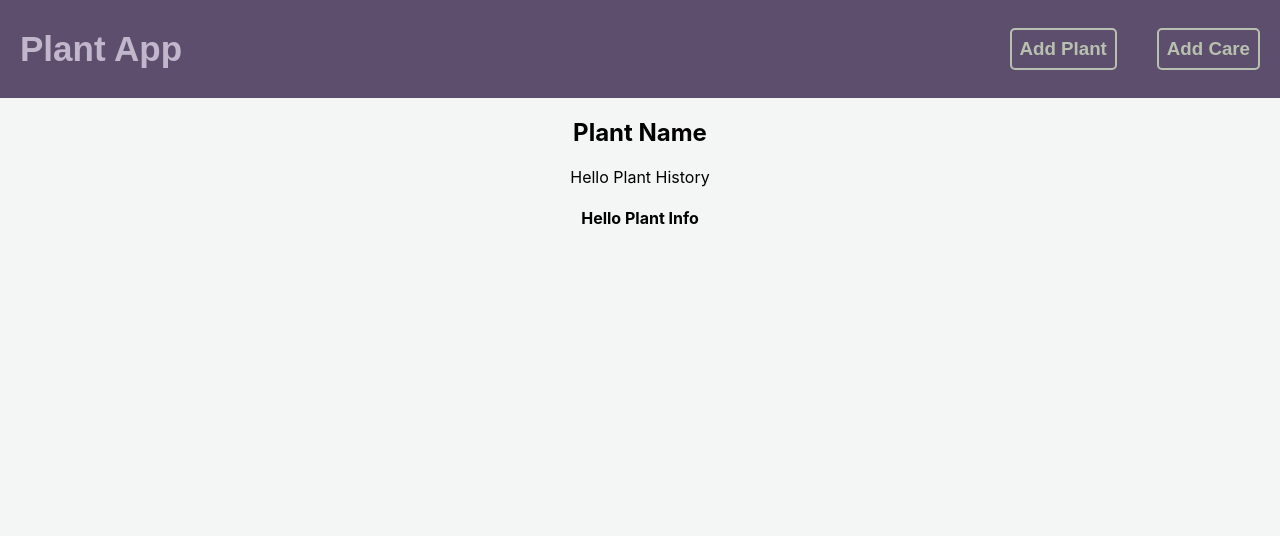
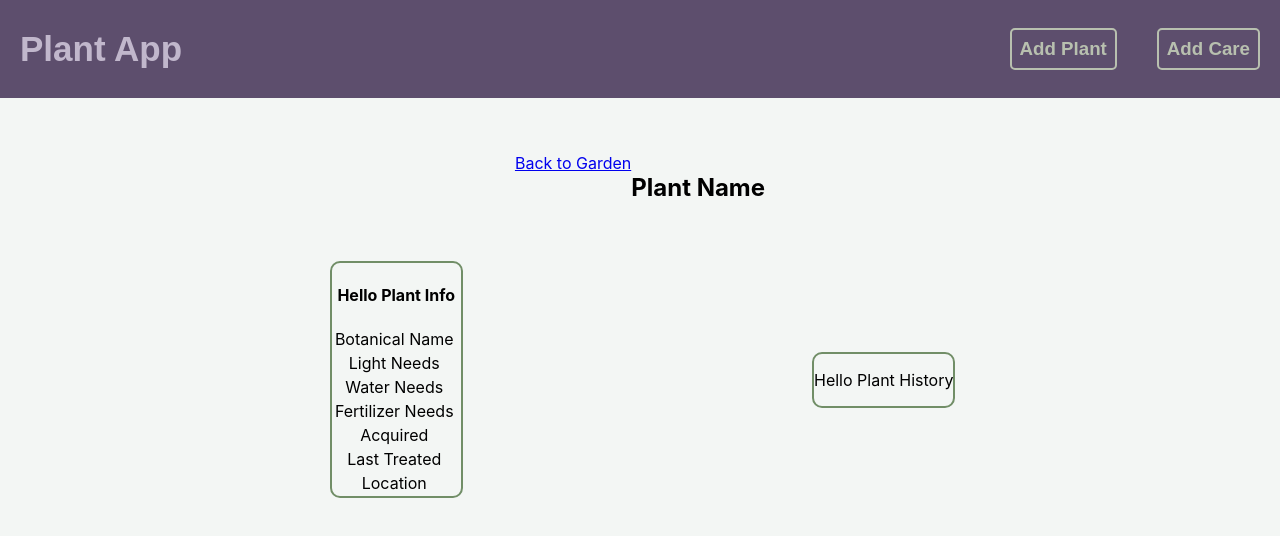
Before and after one commit to bumbleb5/dangerboat-plant-app, a React (Create React App) app: page /plantView/1 in a window 1280 px wide. Shown: the top 536 px of the page. Built offline with nearby package versions, Linux system fonts and the light colour scheme.

Commit message:
making plant view components

```diff
--- /dev/null
+++ b/src/components/gardenCollection/plantView/plantHistory.css
@@ -0,0 +1,4 @@
+.plantHistoryCard {
+    border: 2px solid #718E67;
+    border-radius: 10px;
+}
--- a/src/components/gardenCollection/plantView/plantHistory.js
+++ b/src/components/gardenCollection/plantView/plantHistory.js
@@ -1,9 +1,11 @@
 import React from 'react';
+
+import './plantHistory.css';
 
 class PlantHistory extends React.Component {
     render() {
         return (
-            <div>
+            <div className="plantHistoryCard">
                 <p>Hello Plant History</p>
             </div>
         );
--- /dev/null
+++ b/src/components/gardenCollection/plantView/plantInfo.css
@@ -0,0 +1,8 @@
+.plantInfoCard {
+    border: 2px solid #718E67;
+    border-radius: 10px;
+}
+
+.plantInfoCard .PlantInfoCardTable {
+
+}
--- a/src/components/gardenCollection/plantView/plantInfo.js
+++ b/src/components/gardenCollection/plantView/plantInfo.js
@@ -1,10 +1,42 @@
 import React from 'react';
+
+import './plantInfo.css';
 
 class PlantInfo extends React.Component {
     render() {
         return (
-            <div>
+            <div className="plantInfoCard">
                 <h4>Hello Plant Info</h4>
+                <table className="plantInfoCardTable">
+                    <tr>
+                        <td>Botanical Name</td>
+                        <td> </td>
+                    </tr>
+                    <tr>
+                        <td>Light Needs</td>
+                        <td> </td>
+                    </tr>
+                    <tr>
+                        <td>Water Needs</td>
+                        <td> </td>
+                    </tr>
+                    <tr>
+                        <td>Fertilizer Needs</td>
+                        <td> </td>
+                    </tr>
+                    <tr>
+                        <td>Acquired</td>
+                        <td> </td>
+                    </tr>
+                    <tr>
+                        <td>Last Treated</td>
+                        <td> </td>
+                    </tr>
+                    <tr>
+                        <td>Location</td>
+                        <td> </td>
+                    </tr>
+                </table>
             </div>
         )
     }
--- a/src/components/gardenCollection/plantView/plantView.css
+++ b/src/components/gardenCollection/plantView/plantView.css
@@ -0,0 +1,27 @@
+.plantViewDiv {
+    display: grid;
+    grid-template-columns: 1fr 1fr;
+    grid-template-rows: 1fr 2fr;
+    grid-gap: 15px;
+    justify-items: center;
+    align-items: center;
+    margin: 10px auto;
+    padding: 20px;
+    max-width: 75%;
+}
+
+.plantViewTopContainer {
+    grid-column: 1 / 3;
+    grid-row: 1 / 2;
+    display: inline-flex;
+}
+
+.plantViewInfo {
+    grid-column: 1 / 2;
+    grid-row: 2 / 3;
+}
+
+.plantViewHistory {
+    grid-column: 2 / 3;
+    grid-row: 2 / 3;
+}
--- a/src/components/gardenCollection/plantView/plantView.js
+++ b/src/components/gardenCollection/plantView/plantView.js
@@ -1,7 +1,9 @@
 import React from 'react';
+import {Link} from 'react-router-dom';
 
 import PlantHistory from "./plantHistory";
 import PlantInfo from "./plantInfo";
+import './plantView.css';
 
 class PlantView extends React.Component {
 
@@ -11,10 +13,13 @@ class PlantView extends React.Component {
 
     render() {
         return (
-            <div>
-                <h2>Plant Name</h2>
-                <PlantHistory />
-                <PlantInfo />
+            <div className="plantViewDiv">
+                <div className="plantViewTopContainer">
+                    <Link to="/" className="plantViewBackLink">Back to Garden</Link>
+                    <h2 className="plantViewName">Plant Name</h2>
+                </div>
+                <PlantInfo className="plantViewInfo" />
+                <PlantHistory className="plantViewHistory" />
             </div>
         )
     }
```
